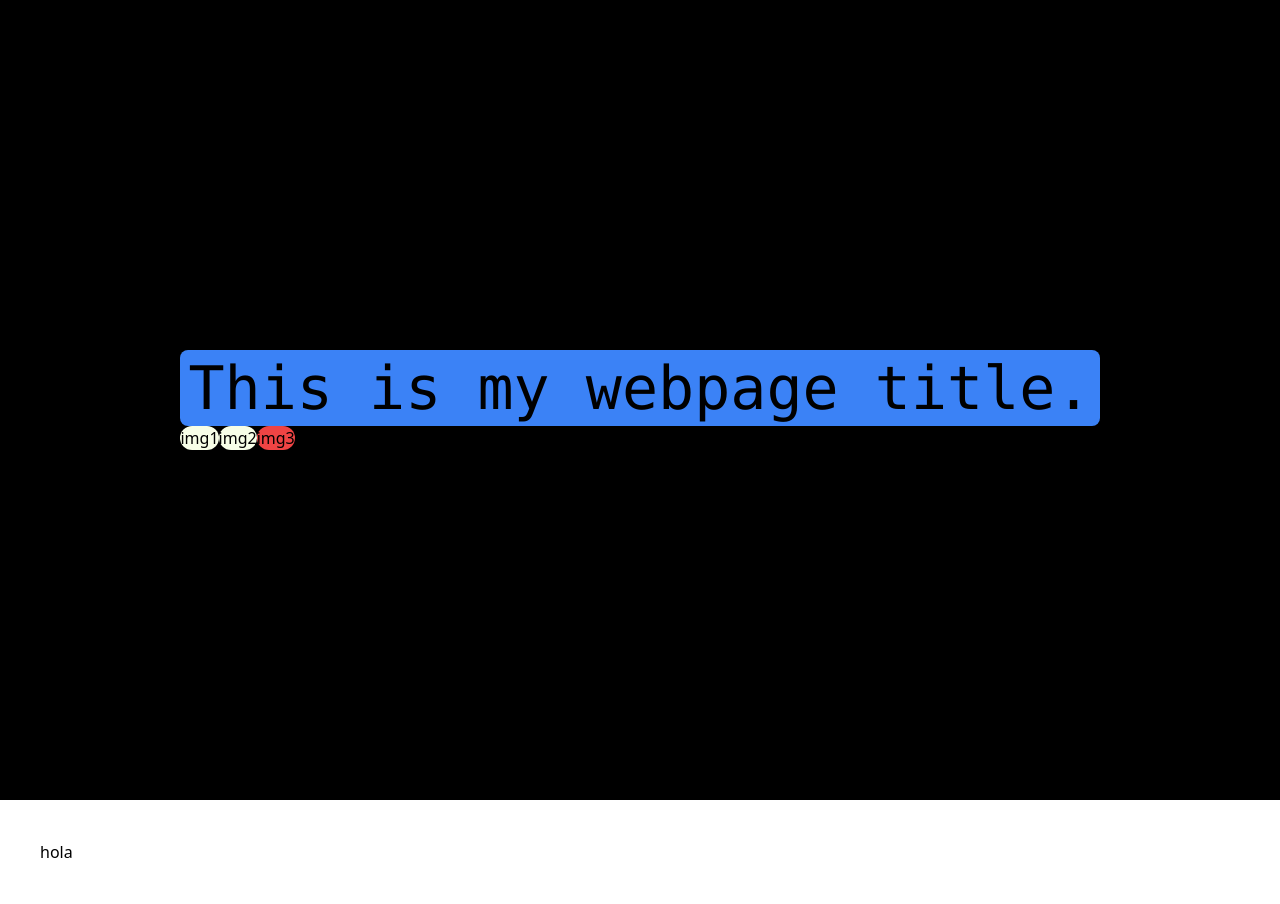
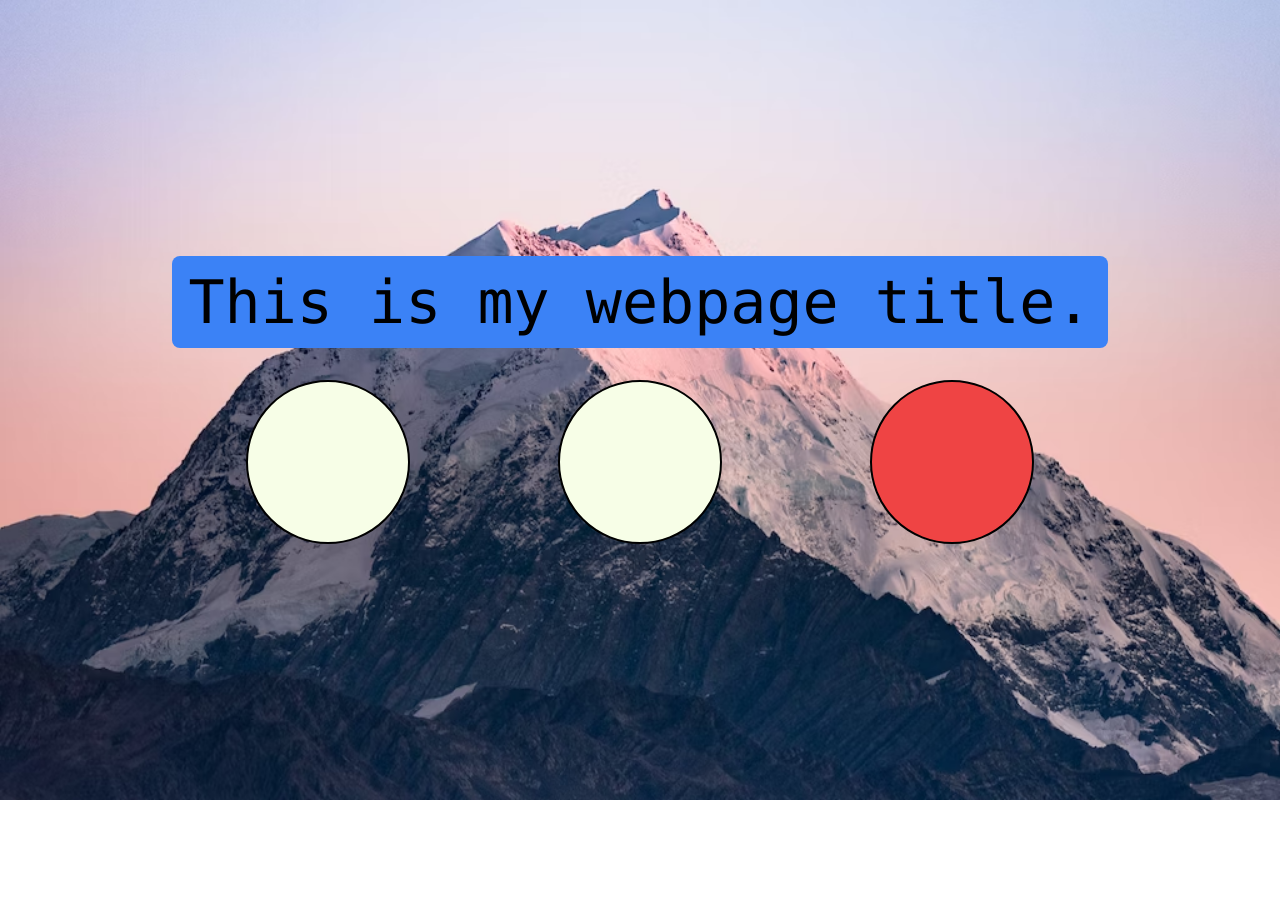
Before and after one commit to Cirvianum-DAW/mp9-uf1-projectetailwind-Jashan09, a website built with Parcel: page src/index.html in a window 1280 px wide. After the commit the page ends 800 px from the top, so only its background shows below. Built offline with nearby package versions, Linux system fonts and the light colour scheme.

Commit message:
algo es algo

```diff
--- a/src/index.html
+++ b/src/index.html
@@ -6,21 +6,24 @@
     <title>Tailwind CSS with Parcel</title>
     <link href="./output.css" rel="stylesheet" />
   </head>
-  <body class="bg-black">
+  <body class="bg-no-repeat bg-cover bg-fixed" style="background-image: url('../muntanya.avif'); height: 100vh; background-position: center;" >
     <div class="flex items-center h-screen">
       <div class="mx-auto">
-        <p class="text-center text-6xl font-mono rounded-lg bg-blue-500 p-2">
+        <p class="text-center text-6xl font-mono rounded-lg bg-blue-500 p-4">
           This is my webpage title.
         </p>
 
-        <div id="hola" class="flex items-center">
-          <div class="rounded-full bg-lime-50">img1</div>
-          <div class="rounded-full bg-lime-50">img2</div>
-          <div class="rounded-full bg-red-500">img3</div>
+        <div id="hola" class="mt-8 flex items-center">
+          <div class="rounded-full p-20  mx-auto bg-lime-50 border-solid border-2 border-black"></div>
+          <div class="rounded-full p-20  mx-auto bg-lime-50 border-solid border-2 border-black"></div>
+          <div class="rounded-full p-20 mx-auto bg-red-500 border-solid border-2 border-black"></div>
         </div>
       </div>
     </div>
 
-    <div class="bg-white p-10">hola</div>
+
+
+
+
   </body>
 </html>
```
Also changed, not shown: muntanya.avif (added), src/output.css.
